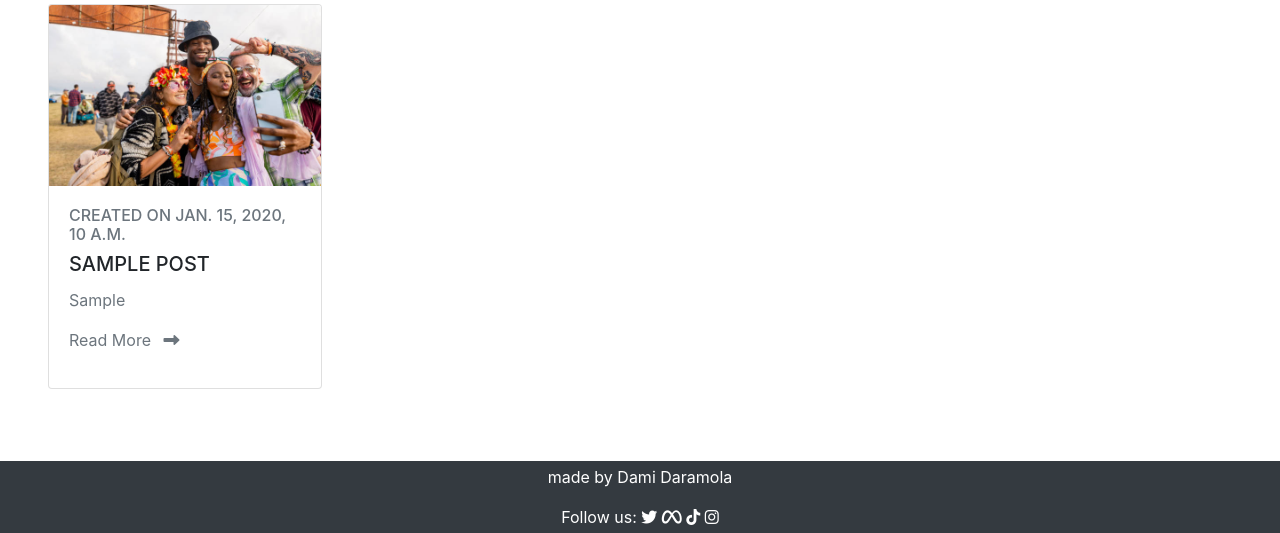
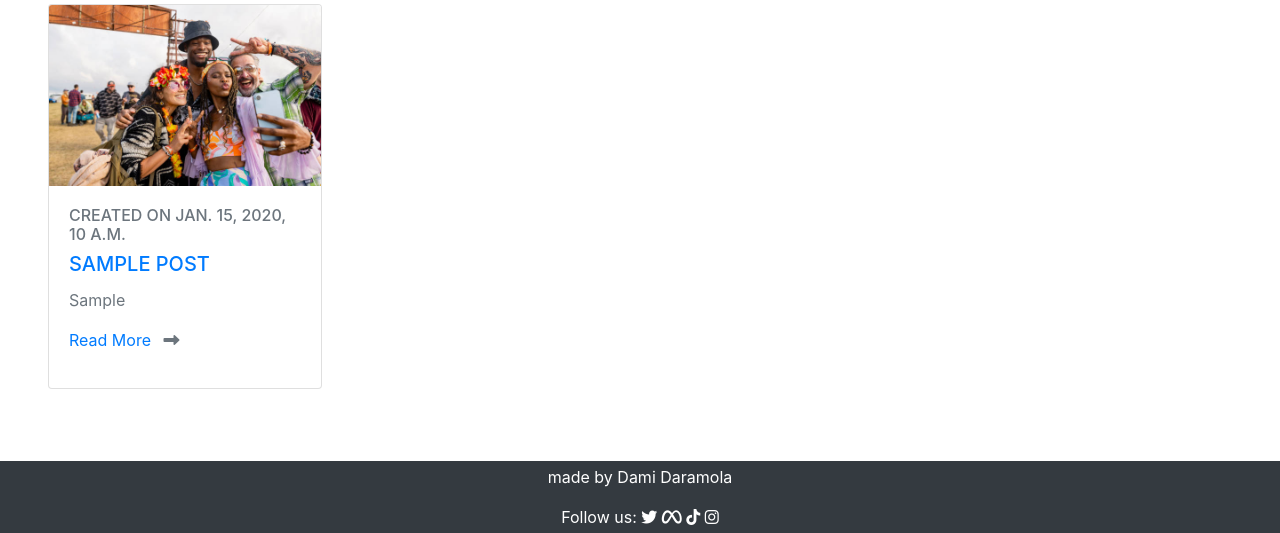
Before and after one commit to damidaramola/festive-fun-blog, a Django app: page / in a window 1280 px wide. Shown: the part 1010-1543 px from the top of the page. Run offline with Django 3.2, Linux system fonts and the light colour scheme; tables that the repository leaves empty hold one stand-in row (values such as "Sample post"); parts of the project's set-up code (start-up, migrations or seed data) failed here and were passed over; some libraries are stand-ins or nearby versions.

Commit message:
add |safe to remove html tags shown on blog posts

```diff
--- a/blog/templates/index.html
+++ b/blog/templates/index.html
@@ -95,14 +95,16 @@
               created on {{ post.created_on}}
             </h6>
             <h5 class="card-title text-uppercase">
-              {{ post.title }}
+              <a href="{{post.get_absolute_url}}">{{ post.title }}</a>
             </h5>
             <div class="text-muted">
               <p class="card-text">
                 {{ post.exerpt }}
               </p>
               <p class="text-capitalize">
-                read more <i class="fas fa-long-arrow-alt-right ml-2"></i>
+
+                <a href="{{post.get_absolute_url}}">read more </a>
+                <i class="fas fa-long-arrow-alt-right ml-2"></i>
               </p>
             </div>
           </div>
--- a/blog/templates/single_post.html
+++ b/blog/templates/single_post.html
@@ -21,7 +21,7 @@
                 <!-- Post content-->
                 <section class="mb-5">
                     <p>
-                    {{post.body}}
+                    {{post.body|safe}}
                 </p>
                 </section>
             </article>
```
